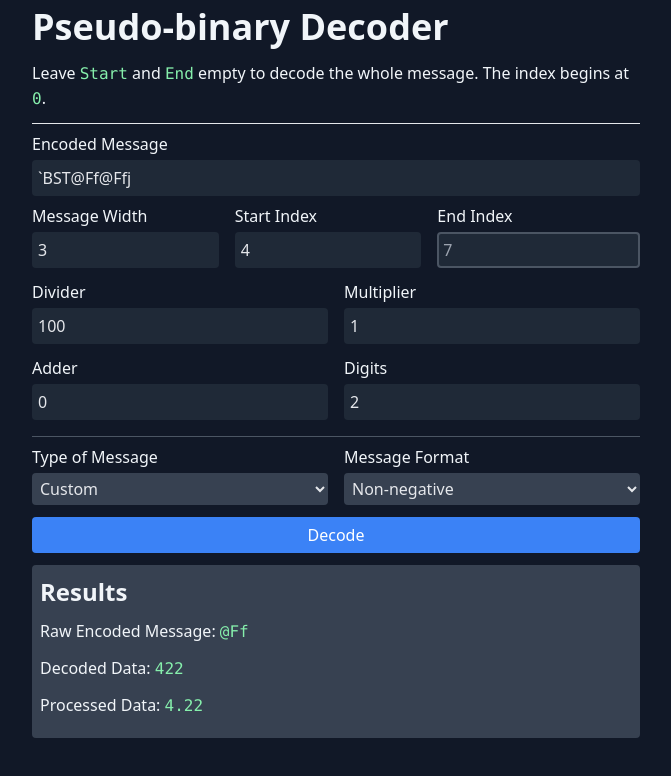
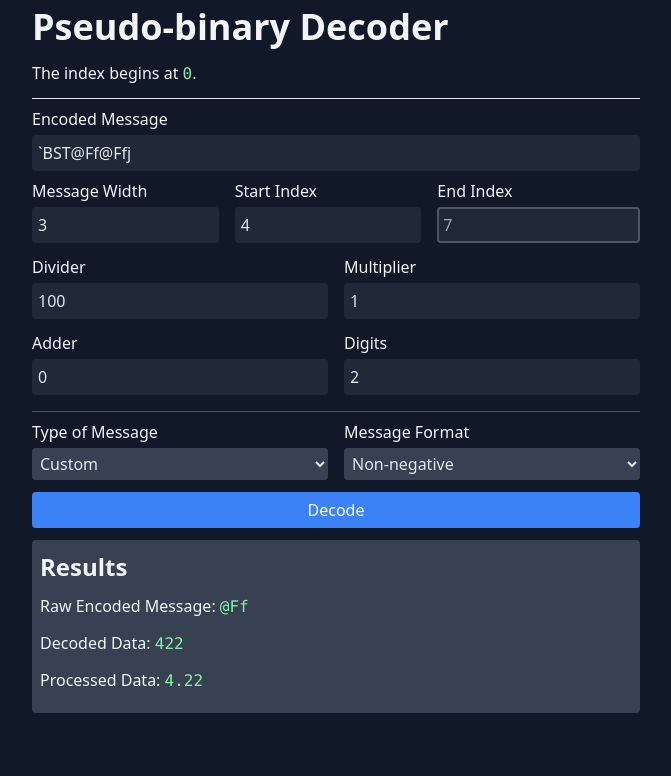
Before and after one commit to darshanbaralvw/pseudobinaryDecoder, a React (Vite) app: page / in a window 1280 px wide. Shown: the top 776 px of the page, without its empty margins (304-975 px from the left). Built offline with nearby package versions, Linux system fonts and the light colour scheme.

Commit message:
fix info

```diff
--- a/src/App.jsx
+++ b/src/App.jsx
@@ -135,8 +135,7 @@ function App() {
     <>
       <h1>Pseudo-binary Decoder</h1>
       <p>
-        Leave <code>Start</code> and <code>End</code> empty to decode the whole
-        message. The index begins at <code>0</code>.
+        The index begins at <code>0</code>.
       </p>
 
       <hr />
```
